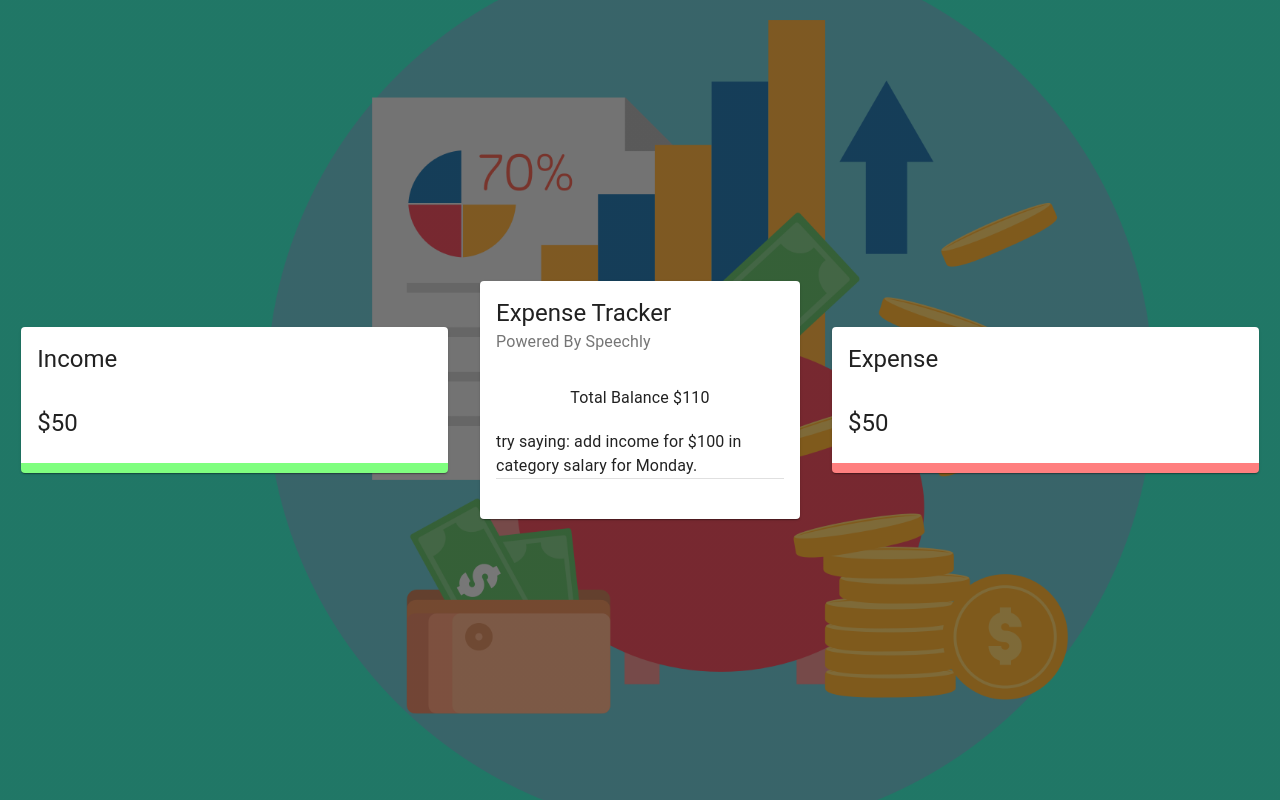
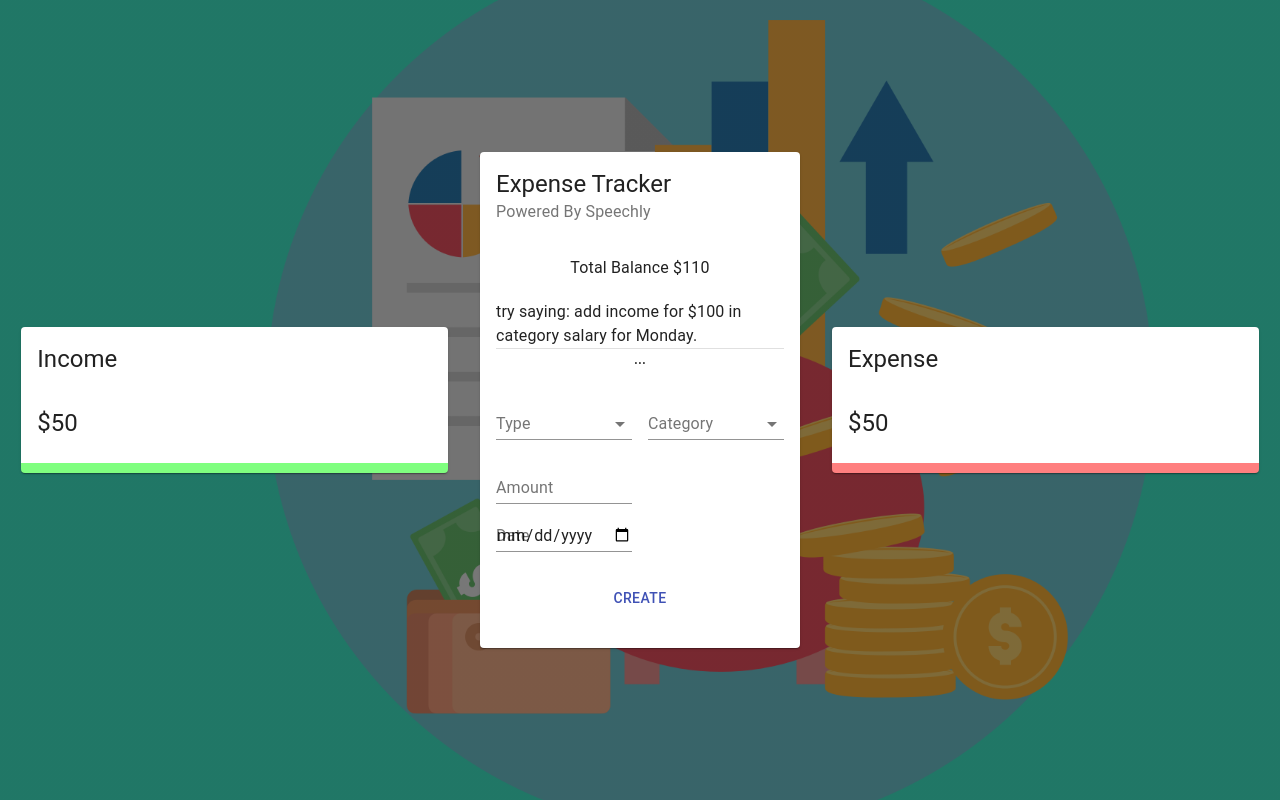
Before and after one commit to NathanielMention/budget-tracker, a React (Create React App) app: page / in a window 1280 px wide. Built offline with nearby package versions, Linux system fonts and the light colour scheme.

Commit message:
add form component/styles

```diff
--- /dev/null
+++ b/src/components/main/form/form.jsx
@@ -0,0 +1,57 @@
+import React from "react";
+import {
+  TextField,
+  Typography,
+  Grid,
+  Button,
+  FormControl,
+  InputLabel,
+  Select,
+  MenuItem,
+} from "@material-ui/core";
+import makeStyles from "./styles";
+
+const form = () => {
+  const classes = makeStyles();
+  return (
+    <Grid container spacing={2}>
+      <Grid item xs={12}>
+        <Typography align="center" variant="subtitle2" gutterBottom>
+          ...
+        </Typography>
+      </Grid>
+      <Grid item xs={6}>
+        <FormControl fullWidth>
+          <InputLabel>Type</InputLabel>
+          <Select>
+            <MenuItem value="Income">Income</MenuItem>
+            <MenuItem value="Expense">Expense</MenuItem>
+          </Select>
+        </FormControl>
+      </Grid>
+      <Grid item xs={6}>
+        <FormControl fullWidth>
+          <InputLabel>Category</InputLabel>
+          <Select>
+            <MenuItem value="Business">Business</MenuItem>
+            <MenuItem value="Salary">Salary</MenuItem>
+          </Select>
+        </FormControl>
+      </Grid>
+      <Grid item xs={6}>
+        <TextField type="number" label="Amount" fullWidth />
+        <TextField type="date" label="Date" fullWidth />
+      </Grid>
+      <Button
+        className={classes.button}
+        varient="outlined"
+        color="primary"
+        fullWidth
+      >
+        Create
+      </Button>
+    </Grid>
+  );
+};
+
+export default form;
--- /dev/null
+++ b/src/components/main/form/styles.js
@@ -0,0 +1,12 @@
+import { makeStyles } from "@material-ui/core/styles";
+
+export default makeStyles(() => ({
+  radioGroup: {
+    display: "flex",
+    justifyContent: "center",
+    marginBottom: "-10px",
+  },
+  button: {
+    marginTop: "20px",
+  },
+}));
--- a/src/components/main/main.jsx
+++ b/src/components/main/main.jsx
@@ -7,6 +7,7 @@ import {
   Grid,
   Divider,
 } from "@material-ui/core";
+import Form from "./form/form";
 import makeStyles from "./styles";
 
 const main = () => {
@@ -26,7 +27,7 @@ const main = () => {
           try saying: add income for $100 in category salary for Monday.
         </Typography>
         <Divider />
-        {/* form */}
+        <Form />
       </CardContent>
       <CardContent className={classes.cartContent}>
         <Grid container spaceing={2}>
```
